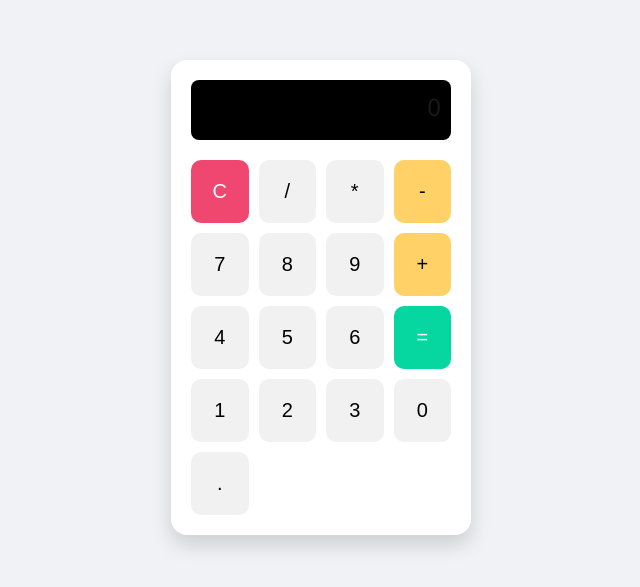
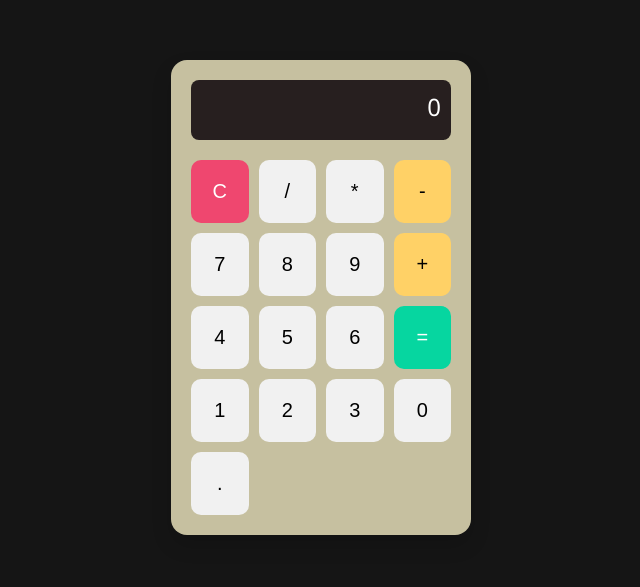
Before and after one commit to RajB-04/Web-App, a plain HTML site: page index.html in a window 1280 px wide. Shown: the part 111-698 px from the top of the page, without its empty margins (319-959 px from the left). Drawn offline with Linux system fonts and the light colour scheme.

Commit message:
changed some colors

```diff
--- a/index.html
+++ b/index.html
@@ -15,11 +15,11 @@
       justify-content: center;
       align-items: center;
       height: 100vh;
-      background: #f0f2f5;
+      background: #000000ea;
     }
 
     .calculator {
-      background: #fff;
+      background: #c6c0a0;
       padding: 20px;
       border-radius: 16px;
       box-shadow: 0 10px 20px rgba(0, 0, 0, 0.15);
@@ -28,8 +28,8 @@
 
     .display {
       height: 60px;
-      background: #000000;
-      color: #39343479;
+      background: #271f1f;
+      color: #ffffff;
       font-size: 24px;
       text-align: right;
       padding: 10px;
@@ -69,7 +69,7 @@
     }
 
     button:hover {
-      background: #e0e0e0;
+      background: #6b67aa;
     }
   </style>
 </head>
```
